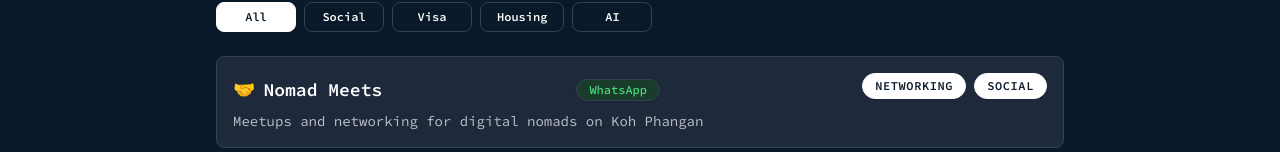
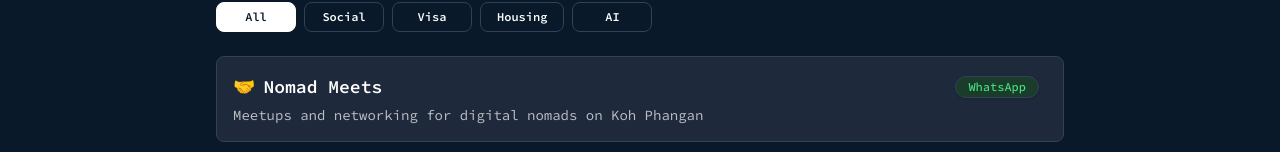
Before and after one commit to alexmarakuya/kpgcommunity, a Next.js app: page / in a window 1280 px wide. Shown: the part 765-917 px from the top of the page. Built offline with nearby package versions, Linux system fonts and the light colour scheme.

Commit message:
fix: Add PostHog  event for accurate analytics in SPA

```diff
--- a/app/ClientLayout.tsx
+++ b/app/ClientLayout.tsx
@@ -21,5 +21,15 @@ export default function ClientLayout({ children }: { children: React.ReactNode }
     posthog.capture('$pageview');
   }, [pathname]);
 
+  useEffect(() => {
+    const handlePageLeave = () => {
+      posthog.capture('$pageleave');
+    };
+    window.addEventListener('beforeunload', handlePageLeave);
+    return () => {
+      window.removeEventListener('beforeunload', handlePageLeave);
+    };
+  }, []);
+
   return <>{children}</>;
 }
--- a/app/page.tsx
+++ b/app/page.tsx
@@ -10,6 +10,19 @@ const sourceCodePro = Source_Code_Pro({
   weight: ['300', '400', '500', '600', '700'],
   variable: '--font-source-code-pro'
 });
+
+// Add a type for group objects
+
+type Group = {
+  id: number;
+  name: string;
+  subtitle: string;
+  platform: string;
+  link: string;
+  emoji: string;
+  category: string;
+  tags?: string[];
+};
 
 export default function Page() {
   const [theme, setTheme] = useState<'dark' | 'light'>('dark');
@@ -67,7 +80,7 @@ export default function Page() {
     }
   ];
 
-  const otherGroups = [
+  const otherGroups: Group[] = [
     {
       id: 1,
       name: 'Nomad Meets',
@@ -76,7 +89,7 @@ export default function Page() {
       link: 'https://chat.whatsapp.com/DIKLAPYAQIHL2EfhumGPGb',
       emoji: '🤝',
       category: 'social',
-      tags: ['networking', 'social'],
+      // tags: ['networking', 'social'], // Removed tags for Nomad Meets
     },
     {
       id: 2,
@@ -483,9 +496,9 @@ export default function Page() {
                       >
                         {group.platform === 'whatsapp' ? 'WhatsApp' : 'Telegram'}
                       </div>
-                      {group.tags && group.tags.length > 0 && (
+                      {group.tags && Array.isArray(group.tags) && group.tags.length > 0 && (
                         <div className="flex gap-2 flex-wrap mb-2 justify-center">
-                          {group.tags.map((tag) => (
+                          {group.tags.map((tag: string) => (
                             <span
                               key={tag}
                               className="inline-block px-3 py-1 rounded-full text-xs font-semibold border border-[var(--card-border)] bg-[var(--foreground)] text-[var(--background)] shadow-sm uppercase tracking-wide"
```
